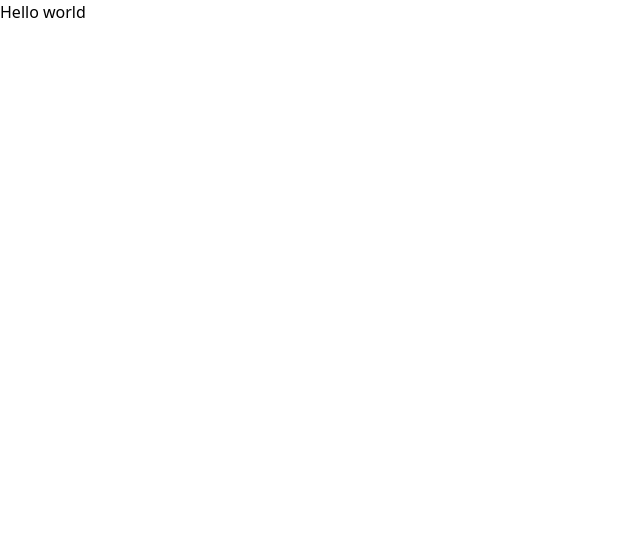
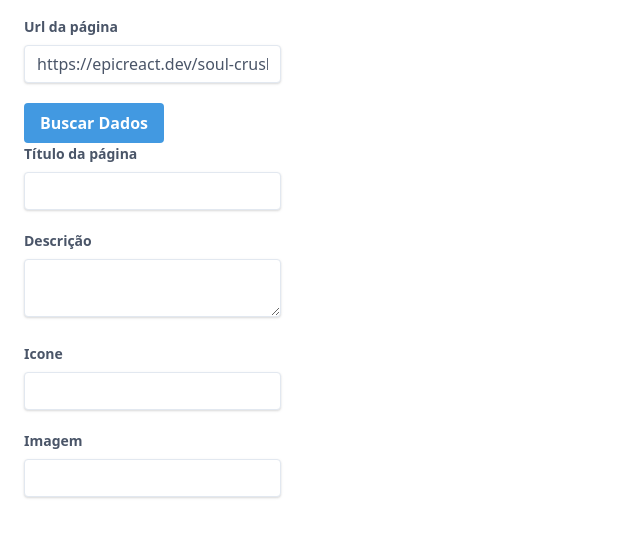
Before and after one commit to plowzzer/links-repository, a Next.js app: page / in a window 1280 px wide. Shown: the top 536 px of the page, without its empty margins (0-640 px from the left). Built offline with nearby package versions, Linux system fonts and the light colour scheme.

Commit message:
adding url metadata search and first forms

```diff
--- /dev/null
+++ b/components/Button/index.tsx
@@ -0,0 +1,27 @@
+import React from "react";
+
+// import { Container } from './styles';
+
+const Button: React.FC<{ name: string; onClick }> = ({ name, onClick }) => {
+  return (
+    <button
+      className="
+      bg-blue-500
+      hover:bg-blue-700
+      text-white
+      font-bold
+      py-2
+      px-4
+      rounded
+      focus:outline-none
+      focus:shadow-outline
+    "
+      type="button"
+      onClick={onClick}
+    >
+      {name}
+    </button>
+  );
+};
+
+export default Button;
--- /dev/null
+++ b/components/Card/index.tsx
@@ -0,0 +1,46 @@
+import React from "react";
+
+interface CardLink {
+  image?: string;
+  title?: string;
+  icon?: string;
+  description?: string;
+  tags?: Array<string>;
+}
+
+const Card: React.FC<CardLink> = ({
+  image,
+  title,
+  icon,
+  description,
+  tags,
+}) => {
+  return (
+    <div className="max-w-sm rounded overflow-hidden shadow-lg">
+      {image && <img className="w-full" src={image} alt={title} />}
+      <div className="px-6 py-4">
+        <div className="flex items-center font-bold text-xl mb-2">
+          {icon && (
+            <div className="mr-2">
+              <img src={icon} style={{ maxWidth: 16, maxHeight: 16 }} />
+            </div>
+          )}
+          <div>{title}</div>
+        </div>
+        {description && (
+          <p className="text-gray-700 text-base">{description}</p>
+        )}
+      </div>
+      {tags &&
+        tags.map((tag) => {
+          <div className="px-6 pt-4 pb-2">
+            <span className="inline-block bg-gray-200 rounded-full px-3 py-1 text-sm font-semibold text-gray-700 mr-2 mb-2">
+              {tag}
+            </span>
+          </div>;
+        })}
+    </div>
+  );
+};
+
+export default Card;
--- /dev/null
+++ b/components/Input/index.tsx
@@ -0,0 +1,46 @@
+import React, { InputHTMLAttributes } from "react";
+
+// import { Container } from './styles';
+interface InputProps extends InputHTMLAttributes<HTMLInputElement> {
+  label: string;
+  name: string;
+}
+
+const Input: React.FC<InputProps> = ({ className, label, name, ...rest }) => {
+  return (
+    <div className={className}>
+      <label
+        className="
+          block
+          text-gray-700
+          text-sm
+          font-bold
+          mb-2
+        "
+        htmlFor={name}
+      >
+        {label}
+      </label>
+      <input
+        className="
+          shadow
+          appearance-none
+          border
+          rounded
+          w-full
+          py-2
+          px-3
+          text-gray-700
+          leading-tight
+          focus:outline-none
+          focus:shadow-outline
+        "
+        type="text"
+        id={name}
+        {...rest}
+      />
+    </div>
+  );
+};
+
+export default Input;
--- /dev/null
+++ b/components/Textarea/index.tsx
@@ -0,0 +1,51 @@
+import React, { TextareaHTMLAttributes } from "react";
+
+// import { Container } from './styles';
+
+interface TextareaProps extends TextareaHTMLAttributes<HTMLTextAreaElement> {
+  label: string;
+  name: string;
+}
+
+const Textarea: React.FC<TextareaProps> = ({
+  className,
+  label,
+  name,
+  ...rest
+}) => {
+  return (
+    <div className={className}>
+      <label
+        className="
+          block
+          text-gray-700
+          text-sm
+          font-bold
+          mb-2
+        "
+        htmlFor={name}
+      >
+        {label}
+      </label>
+      <textarea
+        className="
+          shadow
+          appearance-none
+          border
+          rounded
+          w-full
+          py-2
+          px-3
+          text-gray-700
+          leading-tight
+          focus:outline-none
+          focus:shadow-outline
+        "
+        id={name}
+        {...rest}
+      />
+    </div>
+  );
+};
+
+export default Textarea;
--- a/package.json
+++ b/package.json
@@ -8,13 +8,16 @@
     "start": "next start"
   },
   "dependencies": {
+    "@vercel/node": "^1.8.2",
     "axios": "^0.20.0",
+    "jsdom": "^16.4.0",
     "next": "9.5.3",
     "react": "16.13.1",
     "react-dom": "16.13.1",
     "tailwindcss": "^1.8.8"
   },
   "devDependencies": {
+    "@types/jsdom": "^16.2.4",
     "@types/node": "^14.10.1",
     "@types/react": "^16.9.49",
     "postcss-preset-env": "^6.7.0",
--- /dev/null
+++ b/pages/api/getMetadata.ts
@@ -0,0 +1,39 @@
+import { NowRequest, NowResponse } from "@vercel/node";
+import axios from "axios";
+import jsdom from "jsdom";
+
+export default async (request: NowRequest, response: NowResponse) => {
+  const { url } = request.body;
+
+  const method = url.split("//")[0];
+  const domain = url
+    .replace("https://", "")
+    .replace("http://", "")
+    .split("/")[0];
+
+  const result = await axios.get(url, { responseType: "text" });
+  const { document } = new jsdom.JSDOM(result.data).window;
+  const metadata = {};
+
+  const titleDOM = document.querySelectorAll('[property="og:title"]');
+  const descriptionDOM = document.querySelectorAll('[name="description"]');
+  const iconDOM = document.querySelectorAll("[rel=icon]");
+  const imageDOM = document.querySelectorAll('[name="og:image"]');
+
+  metadata["title"] = titleDOM.length > 0 ? titleDOM[0].content : null;
+
+  metadata["description"] =
+    descriptionDOM.length > 0 ? descriptionDOM[0].content : null;
+
+  if (iconDOM.length > 0) {
+    if (iconDOM[0].href.includes(domain)) {
+      metadata["icon"] = iconDOM[0].href;
+    } else {
+      metadata["icon"] = `${method}//${domain}${iconDOM[0].href}`;
+    }
+  }
+
+  metadata["image"] = imageDOM.length > 0 ? imageDOM[0].content : null;
+
+  return response.status(200).json(metadata);
+};
--- a/pages/api/hello.js
+++ /dev/null
@@ -1,6 +0,0 @@
-// Next.js API route support: https://nextjs.org/docs/api-routes/introduction
-
-export default (req, res) => {
-  res.statusCode = 200
-  res.json({ name: 'John Doe' })
-}
--- a/pages/index.tsx
+++ b/pages/index.tsx
@@ -1,5 +1,114 @@
+import React, { useState } from "react";
+import axios from "axios";
+
 import Head from "next/head";
+import Input from "../components/Input";
+import Textarea from "../components/Textarea";
+import Button from "../components/Button";
+import Card from "../components/Card";
 
 export default function Home() {
-  return <h1>Hello world</h1>;
+  const [url, setUrl] = useState(
+    "https://epicreact.dev/soul-crushing-components/"
+  );
+
+  const [loading, setLoading] = useState(false);
+  const [show, setShow] = useState(false);
+  const [title, setTitle] = useState("");
+  const [description, setDescription] = useState("");
+  const [icon, setIcon] = useState("");
+  const [image, setImage] = useState("");
+
+  async function handleSearch() {
+    setLoading(true);
+    setShow(false);
+    setTitle("");
+    setDescription("");
+    setIcon("");
+    setImage("");
+    try {
+      const { status, data } = await axios.post("/api/getMetadata", { url });
+
+      if (status !== 200) {
+        return;
+      }
+
+      setLoading(false);
+      data.title && setTitle(data.title);
+      data.description && setDescription(data.description);
+      data.icon && setIcon(data.icon);
+      data.image && setImage(data.image);
+      setShow(true);
+    } catch (error) {
+      setLoading(true);
+      console.error(error);
+    }
+  }
+
+  return (
+    <div className="flex">
+      <div className="px-4 py-2 m-2">
+        <Input
+          name="link"
+          className="mb-5"
+          label="Url da página"
+          value={url}
+          onChange={(e) => {
+            setUrl(e.target.value);
+          }}
+        />
+        <Button name="Buscar Dados" onClick={handleSearch} />
+
+        <Input
+          name="title"
+          className="mb-5"
+          label="Título da página"
+          value={title}
+          onChange={(e) => {
+            setTitle(e.target.value);
+          }}
+        />
+
+        <Textarea
+          name="description"
+          className="mb-5"
+          label="Descrição"
+          value={description}
+          onChange={(e) => {
+            setDescription(e.target.value);
+          }}
+        />
+
+        <Input
+          name="icon"
+          className="mb-5"
+          label="Icone"
+          value={icon}
+          onChange={(e) => {
+            setIcon(e.target.value);
+          }}
+        />
+
+        <Input
+          name="image"
+          className="mb-5"
+          label="Imagem"
+          value={image}
+          onChange={(e) => {
+            setImage(e.target.value);
+          }}
+        />
+      </div>
+      <div className="px-4 py-2 m-2">
+        {show && (
+          <Card
+            title={title}
+            description={description}
+            icon={icon}
+            image={image}
+          />
+        )}
+      </div>
+    </div>
+  );
 }
```
Also changed, not shown: 1 other file (tests, documents, lock files or other folders).
